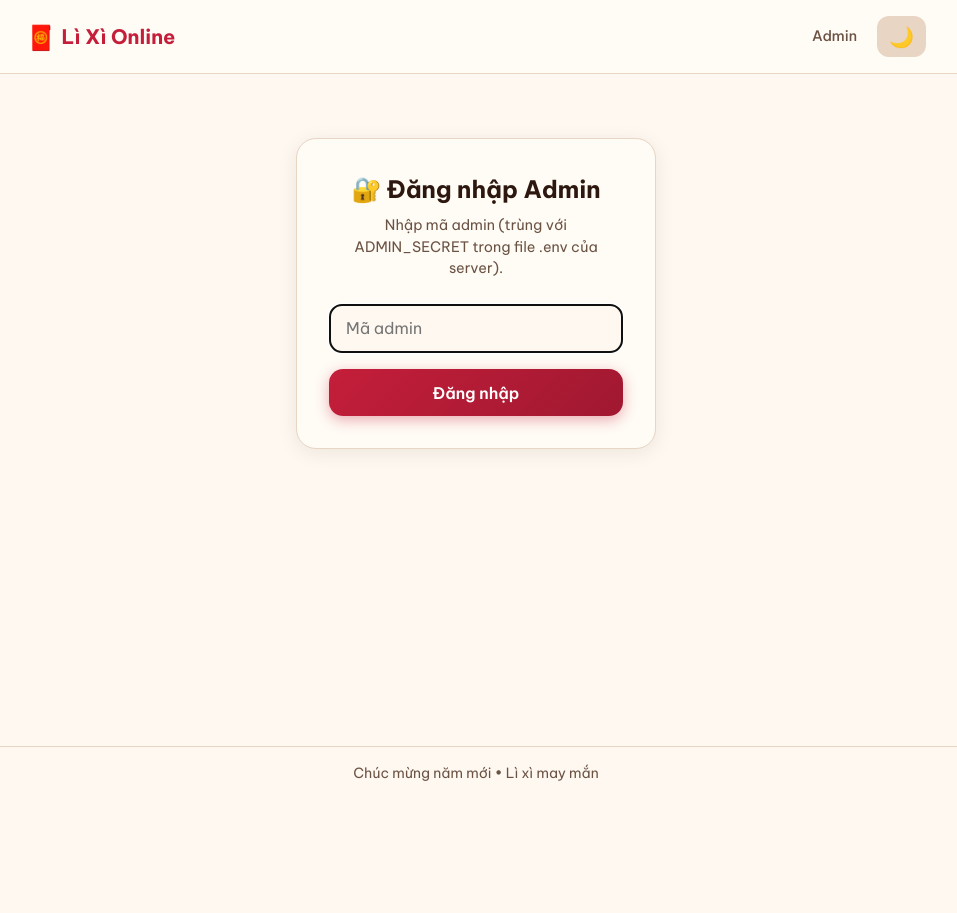
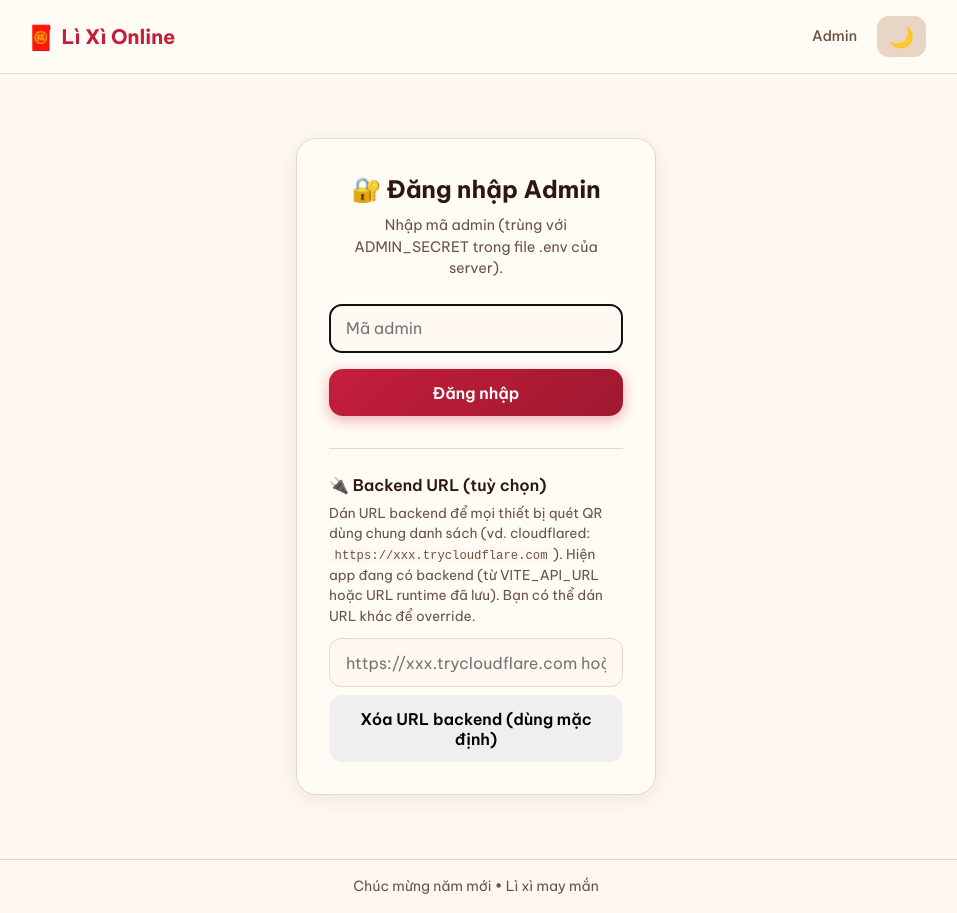
Before and after one commit to CaoDinh-cnd04/lixi, a React (Vite) app in the folder frontend/: page /admin in a window 1280 px wide. Shown: the whole page, without its empty margins (164-1121 px from the left). Before the commit the page ends 800 px from the top, so only its background shows below. Built offline with nearby package versions, Linux system fonts and the light colour scheme; no server answers.

Commit message:
Fix QR + backend URL + proxy trust\

```diff
--- a/frontend/src/pages/Admin/index.jsx
+++ b/frontend/src/pages/Admin/index.jsx
@@ -99,15 +99,18 @@ export default function Admin() {
   const handleSaveBackendUrl = (e) => {
     e.preventDefault();
     const url = backendUrlInput.trim().replace(/\/+$/, '');
+    setError('');
+    // Cho phép xóa backend runtime để quay về VITE_API_URL (build-time) hoặc chế độ localStorage
     if (!url) {
-      setError('Nhập URL backend (vd. https://xxx.ngrok.io)');
+      setBackendUrl('');
+      setBackendUrlSaved(true);
+      setTimeout(() => window.location.reload(), 400);
       return;
     }
     if (!/^https?:\/\/.+/i.test(url)) {
       setError('URL phải bắt đầu bằng http:// hoặc https://');
       return;
     }
-    setError('');
     setBackendUrl(url);
     setBackendUrlSaved(true);
     setTimeout(() => window.location.reload(), 400);
@@ -175,23 +178,26 @@ export default function Admin() {
               {loading ? 'Đang kiểm tra...' : isCreate ? 'Tạo mã và vào quản lý' : 'Đăng nhập'}
             </button>
           </form>
-          {!useBackend && (
           <div className="admin-backend-url">
-              <p className="admin-backend-url-title">🖥️ Frontend GitHub Pages + Backend chạy trên máy bạn?</p>
-              <p className="admin-backend-url-desc">Nhập URL backend (vd. từ ngrok: <code>https://abc123.ngrok.io</code>). Sau khi lưu, trang sẽ tải lại và kết nối tới backend của bạn.</p>
+            <p className="admin-backend-url-title">🔌 Backend URL (tuỳ chọn)</p>
+            <p className="admin-backend-url-desc">
+              Dán URL backend để mọi thiết bị quét QR dùng chung danh sách (vd. cloudflared: <code>https://xxx.trycloudflare.com</code>).
+              {useBackend
+                ? ' Hiện app đang có backend (từ VITE_API_URL hoặc URL runtime đã lưu). Bạn có thể dán URL khác để override.'
+                : ' Nếu để trống, app sẽ chạy chế độ localStorage (mỗi thiết bị 1 danh sách).'}
+            </p>
             <form onSubmit={handleSaveBackendUrl}>
               <input
                 type="url"
-                  placeholder="https://xxx.ngrok.io hoặc http://IP:5000"
+                placeholder="https://xxx.trycloudflare.com hoặc https://api.yourdomain.com"
                 value={backendUrlInput}
                 onChange={(e) => { setBackendUrlInput(e.target.value); setError(''); }}
                 className="admin-backend-url-input"
               />
-                <button type="submit" className="btn">Lưu URL backend</button>
+              <button type="submit" className="btn">{backendUrlInput.trim() ? 'Lưu URL backend' : 'Xóa URL backend (dùng mặc định)'}</button>
             </form>
             {backendUrlSaved && <p className="admin-backend-url-ok">Đã lưu. Đang tải lại...</p>}
           </div>
-          )}
         </div>
       </div>
     );
@@ -199,6 +205,23 @@ export default function Admin() {
 
   return (
     <div className="admin-wrap">
+      <div className="admin-backend-url" style={{ margin: '0 0 1rem' }}>
+        <p className="admin-backend-url-title">🔌 Backend URL (đang dùng)</p>
+        <p className="admin-backend-url-desc">
+          Bạn có thể dán URL backend khác (cloudflared) để QR và dữ liệu đồng bộ mọi thiết bị. Nếu để trống sẽ quay về mặc định (VITE_API_URL hoặc localStorage).
+        </p>
+        <form onSubmit={handleSaveBackendUrl}>
+          <input
+            type="url"
+            placeholder="https://xxx.trycloudflare.com hoặc https://api.yourdomain.com"
+            value={backendUrlInput}
+            onChange={(e) => { setBackendUrlInput(e.target.value); setError(''); }}
+            className="admin-backend-url-input"
+          />
+          <button type="submit" className="btn">{backendUrlInput.trim() ? 'Lưu URL backend' : 'Xóa URL backend (dùng mặc định)'}</button>
+        </form>
+        {backendUrlSaved && <p className="admin-backend-url-ok">Đã lưu. Đang tải lại...</p>}
+      </div>
       <nav className="admin-nav">
         <Link to="/admin/dashboard">Dashboard</Link>
         <Link to="/admin/config">Cấu hình</Link>
--- a/frontend/src/utils/api.js
+++ b/frontend/src/utils/api.js
@@ -119,11 +119,6 @@ export async function getQr() {
   const { getBaseUrlForQr } = await import('./qrBaseUrl.js');
   const base = await getBaseUrlForQr();
   const baseClean = base ? base.replace(/\/$/, '') : '';
-  if (hasBackend()) {
-    const url = baseClean ? `/qr?baseUrl=${encodeURIComponent(baseClean)}` : '/qr';
-    const r = await request(url);
-    return r.data;
-  }
   const publicOrigin = getPublicOrigin();
   const origin = publicOrigin || baseClean || (typeof window !== 'undefined' ? window.location.origin : '');
   const basePath = getBasePath();
--- a/frontend/src/utils/apiClient.js
+++ b/frontend/src/utils/apiClient.js
@@ -1,9 +1,18 @@
 const STORAGE_BACKEND_URL = 'lixi_backend_url';
 
-/** Đọc URL backend cấu hình tại runtime (vd. Frontend GitHub Pages + Backend máy tính qua ngrok) */
+/** Đọc URL backend: ưu tiên tham số ?api= trên URL (để máy quét QR dùng đúng backend), rồi mới đến localStorage. */
 function getStoredBackendUrl() {
   if (typeof window === 'undefined') return '';
   try {
+    const params = new URLSearchParams(window.location.search);
+    const fromUrl = params.get('api');
+    if (fromUrl && typeof fromUrl === 'string' && /^https?:\/\//i.test(fromUrl.trim())) {
+      const u = fromUrl.trim().replace(/\/api\/?$/, '').replace(/\/$/, '');
+      if (u) {
+        localStorage.setItem(STORAGE_BACKEND_URL, u);
+        return u;
+      }
+    }
     const u = localStorage.getItem(STORAGE_BACKEND_URL);
     return typeof u === 'string' ? u.trim() : '';
   } catch {
```
Also changed, not shown: 2 other files (tests, documents, lock files or other folders). Lines whose indentation alone changed are shown as unchanged.
